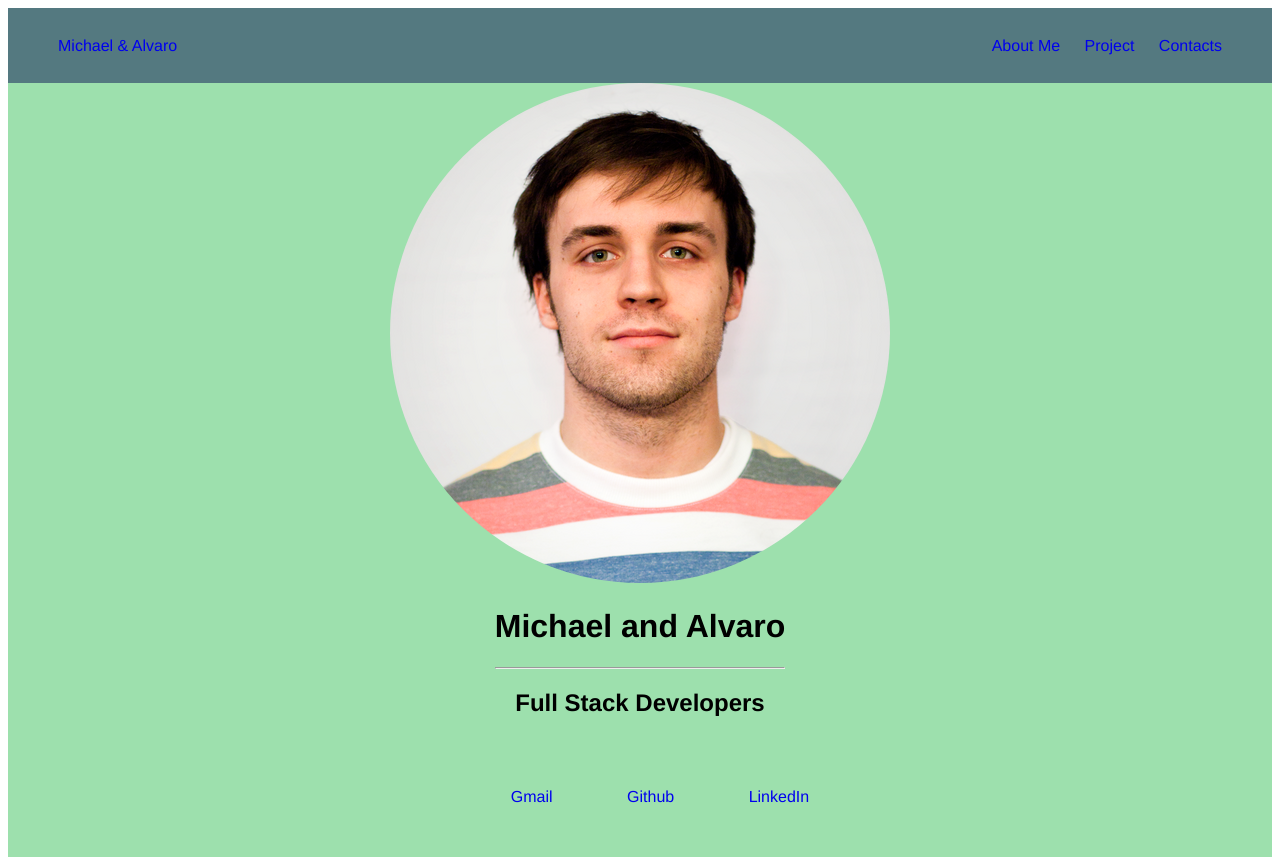
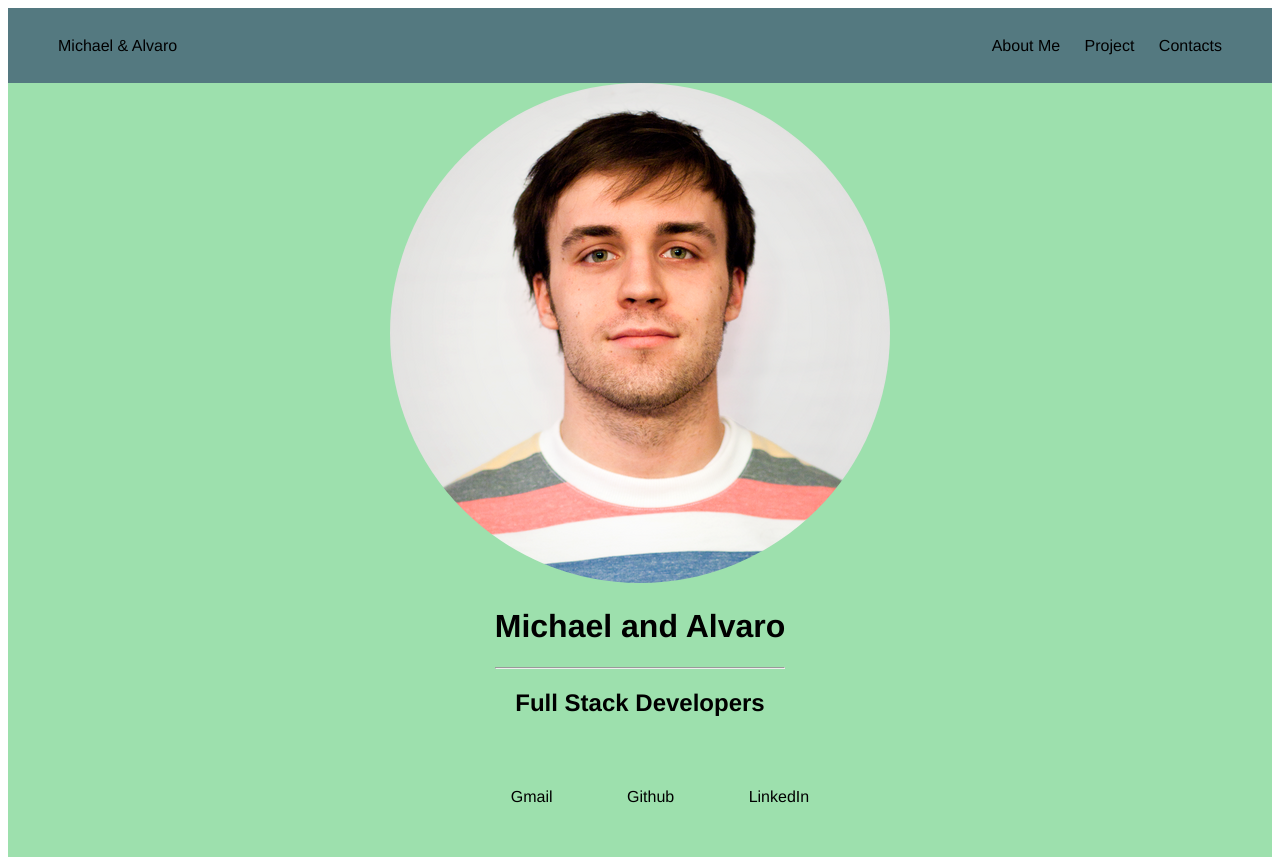
Before and after one commit to MPalhidai/Microverse-Application-Project, a plain HTML site: page index.html in a window 1280 px wide. Shown: the top 860 px of the page. Drawn offline with Linux system fonts and the light colour scheme.

Commit message:
changed text colors

```diff
--- a/style.css
+++ b/style.css
@@ -72,3 +72,7 @@ a:link{
   max-height: 25px;
   max-width: 25px;
 }
+
+a:visited, a:link {
+    color: black;
+}
```
